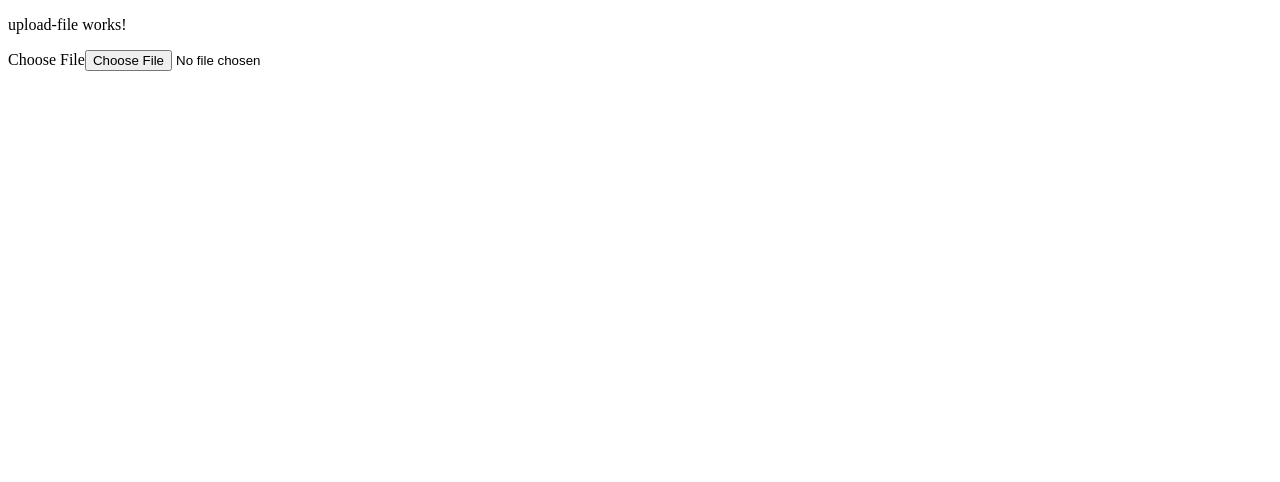
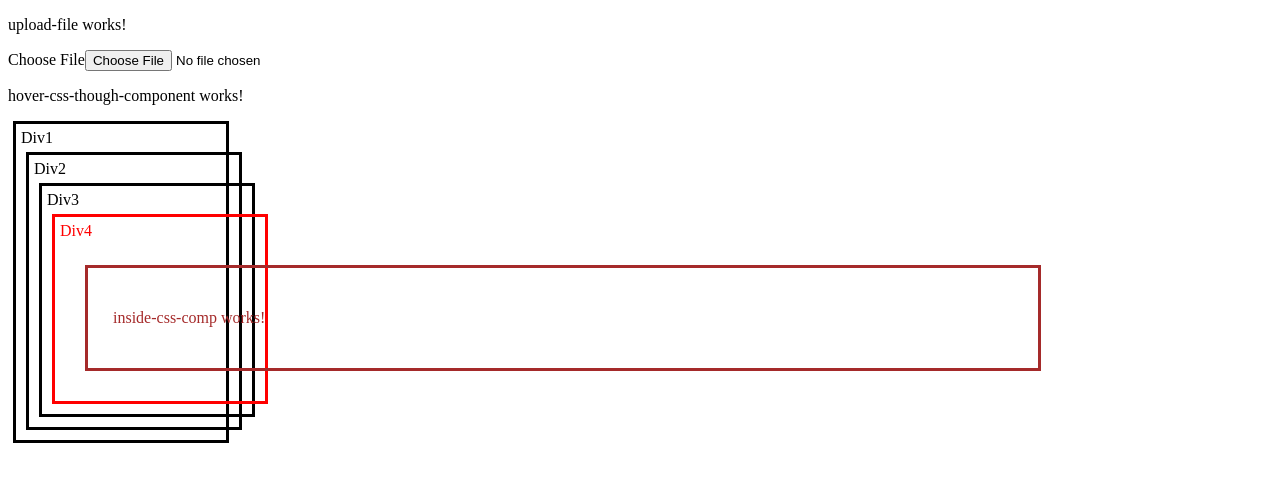
Before and after one commit to ThanhChungNguyen/my-app, an Angular app: page / in a window 1280 px wide. Shown: the top 482 px of the page. Built offline with nearby package versions, Linux system fonts and the light colour scheme.

Commit message:
check css selector through component barrier

```diff
--- a/src/app/app.component.html
+++ b/src/app/app.component.html
@@ -1 +1,2 @@
 <app-upload-file></app-upload-file>
+<app-hover-css-though-component></app-hover-css-though-component>
--- a/src/app/app.module.ts
+++ b/src/app/app.module.ts
@@ -3,11 +3,15 @@ import { BrowserModule } from '@angular/platform-browser';
 
 import { AppComponent } from './app.component';
 import { UploadFileComponent } from './upload-file/upload-file.component';
+import { HoverCssThoughComponentComponent } from './hover-css-though-component/hover-css-though-component.component';
+import { InsideCssCompComponent } from './inside-css-comp/inside-css-comp.component';
 
 @NgModule({
   declarations: [
     AppComponent,
-    UploadFileComponent
+    UploadFileComponent,
+    HoverCssThoughComponentComponent,
+    InsideCssCompComponent
   ],
   imports: [
     BrowserModule
--- /dev/null
+++ b/src/app/hover-css-though-component/hover-css-though-component.component.css
@@ -0,0 +1,23 @@
+.div4 {
+    color: red;
+}
+
+.div1:hover .div3 {
+    color: white;
+}
+/* .div1:hover .div4 {
+    color: blue;
+} */
+
+
+.div1:hover .div5 {
+    color: yellow;
+}
+
+div {
+    width: 200px;
+    height: auto;
+    border: solid;
+    margin: 5px;
+    padding: 5px;
+}
--- /dev/null
+++ b/src/app/hover-css-though-component/hover-css-though-component.component.html
@@ -0,0 +1,14 @@
+<p>hover-css-though-component works!</p>
+<div class="div1">
+    Div1
+    <div class="div2">
+        Div2
+        <div class="div3">
+            Div3
+            <div class="div4">
+                Div4
+                <app-inside-css-comp></app-inside-css-comp>
+            </div>
+        </div>
+    </div>
+</div>
--- /dev/null
+++ b/src/app/hover-css-though-component/hover-css-though-component.component.ts
@@ -0,0 +1,15 @@
+import { Component, OnInit } from '@angular/core';
+
+@Component({
+  selector: 'app-hover-css-though-component',
+  templateUrl: './hover-css-though-component.component.html',
+  styleUrls: ['./hover-css-though-component.component.css']
+})
+export class HoverCssThoughComponentComponent implements OnInit {
+
+  constructor() { }
+
+  ngOnInit(): void {
+  }
+
+}
--- /dev/null
+++ b/src/app/inside-css-comp/inside-css-comp.component.css
@@ -0,0 +1,11 @@
+.div5 {
+    color: brown;
+}
+
+div {
+    width: 900px;
+    height: auto;
+    border: solid;
+    margin: 25px;
+    padding: 25px;
+}
--- /dev/null
+++ b/src/app/inside-css-comp/inside-css-comp.component.html
@@ -0,0 +1,3 @@
+<div class="div5">
+    <p class="inside">inside-css-comp works!</p>
+</div>
--- /dev/null
+++ b/src/app/inside-css-comp/inside-css-comp.component.ts
@@ -0,0 +1,15 @@
+import { Component, OnInit } from '@angular/core';
+
+@Component({
+  selector: 'app-inside-css-comp',
+  templateUrl: './inside-css-comp.component.html',
+  styleUrls: ['./inside-css-comp.component.css']
+})
+export class InsideCssCompComponent implements OnInit {
+
+  constructor() { }
+
+  ngOnInit(): void {
+  }
+
+}
```
Also changed, not shown: 2 other files (tests, documents, lock files or other folders).
